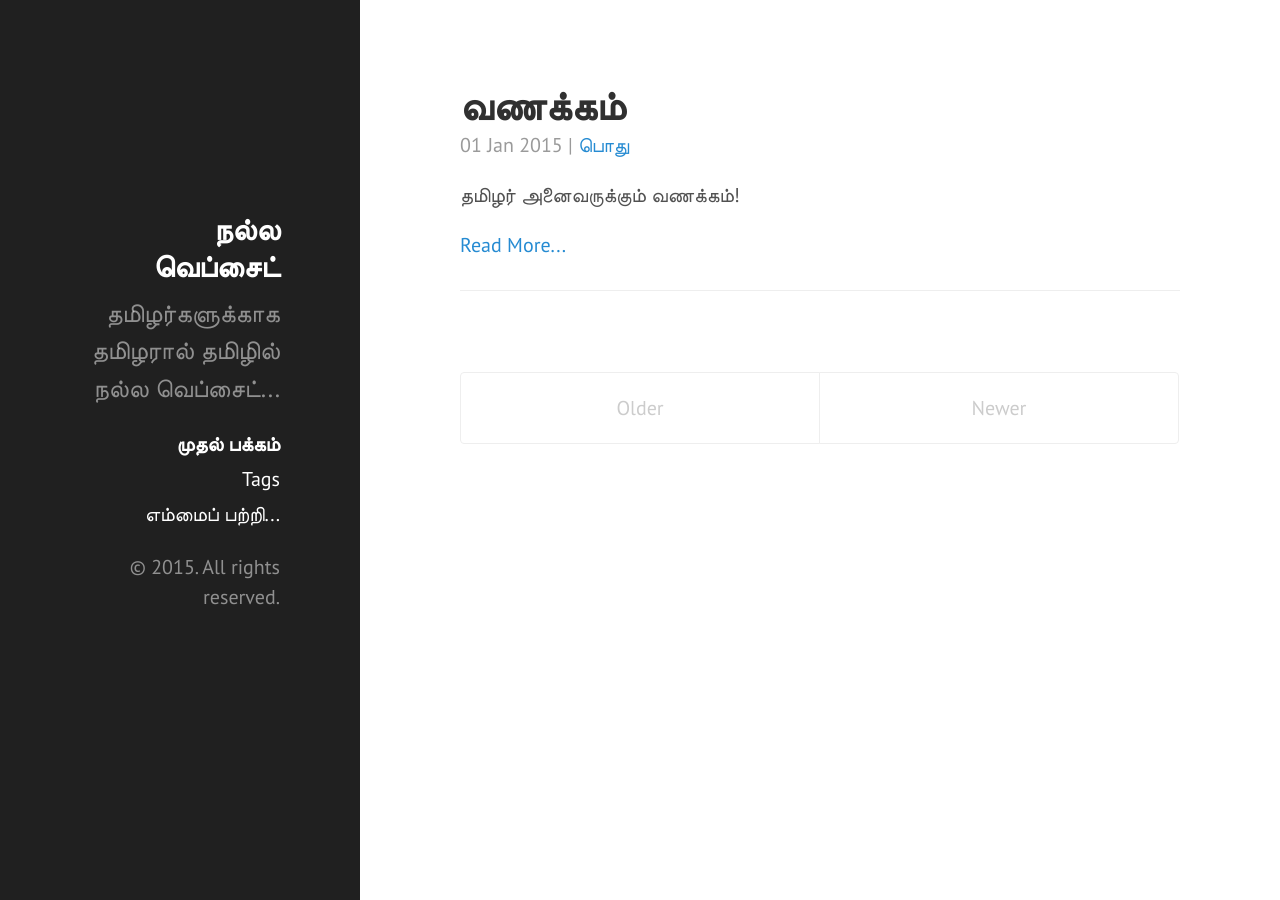
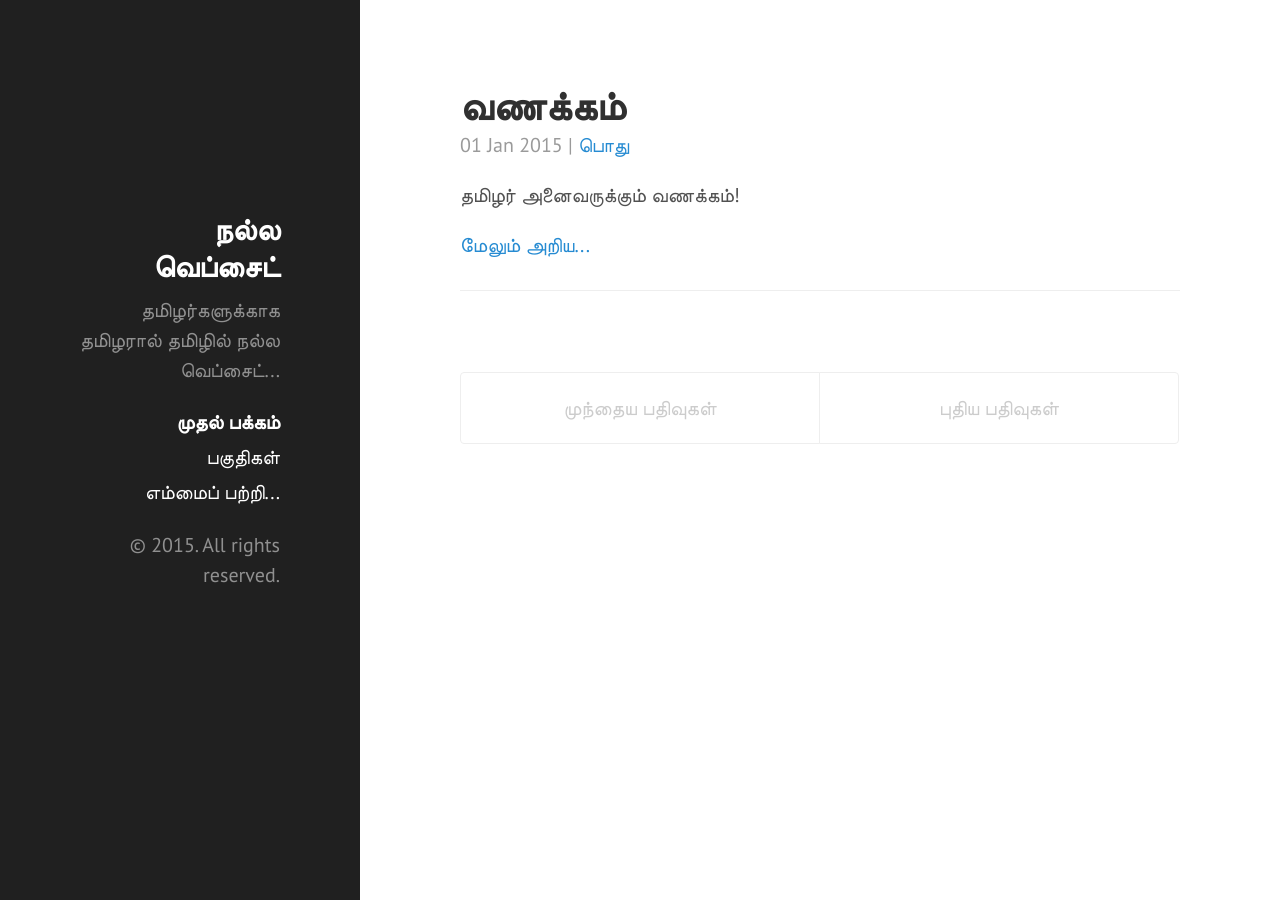
Before and after one commit to jenokarthic/nallawebsite, a Jekyll site: the page built from index.html, in a window 1280 px wide. Built offline with Jekyll 4.4.1, drawn with Linux system fonts in a browser that asks for light colours; Markdown is read by kramdown in place of the engine named in the settings; the list of posts is cut into pages by our own code.

Commit message:
Localization

```diff
--- a/index.html
+++ b/index.html
@@ -14,24 +14,24 @@ title: Home
 {% include tag_collector.html tag_separator=',' %}
 <span class="post-date">{{ post.date | date_to_string }} | {{ tag_list }}</span>
     {{ post.excerpt }}
-    <a href="{{ post.url }}" class="read-more">Read More...</a>
+    <a href="{{ post.url }}" class="read-more">மேலும் அறிய...</a>
     <hr/>
  </div>
 {% endfor %}
 </div>
 <div class="pagination">
   {% if paginator.next_page %}
-    <a class="pagination-item older" href="{{ site.baseurl }}page{{paginator.next_page}}">Older</a>
+    <a class="pagination-item older" href="{{ site.baseurl }}page{{paginator.next_page}}">முந்தைய பதிவுகள்</a>
   {% else %}
-    <span class="pagination-item older">Older</span>
+    <span class="pagination-item older">முந்தைய பதிவுகள்</span>
   {% endif %}
   {% if paginator.previous_page %}
     {% if paginator.page == 2 %}
-      <a class="pagination-item newer" href="{{ site.baseurl }}">Newer</a>
+      <a class="pagination-item newer" href="{{ site.baseurl }}">புதியது</a>
     {% else %}
-      <a class="pagination-item newer" href="{{ site.baseurl }}page{{paginator.previous_page}}">Newer</a>
+      <a class="pagination-item newer" href="{{ site.baseurl }}page{{paginator.previous_page}}">புதிய பதிவுகள்</a>
     {% endif %}
   {% else %}
-    <span class="pagination-item newer">Newer</span>
+    <span class="pagination-item newer">புதிய பதிவுகள்</span>
   {% endif %}
 </div>
--- a/public/css/poole.css
+++ b/public/css/poole.css
@@ -259,8 +259,9 @@ tbody tr:nth-child(odd) th {
  */
 
 .lead {
-  font-size: 1.25rem;
+  /*font-size: 1.25rem;
   font-weight: 300;
+  */
 }
 
 
--- a/tags.md
+++ b/tags.md
@@ -1,6 +1,6 @@
 ---
 layout: page
-title: Tags
+title: பகுதிகள்
 ---
 
 <div class="page">
```
